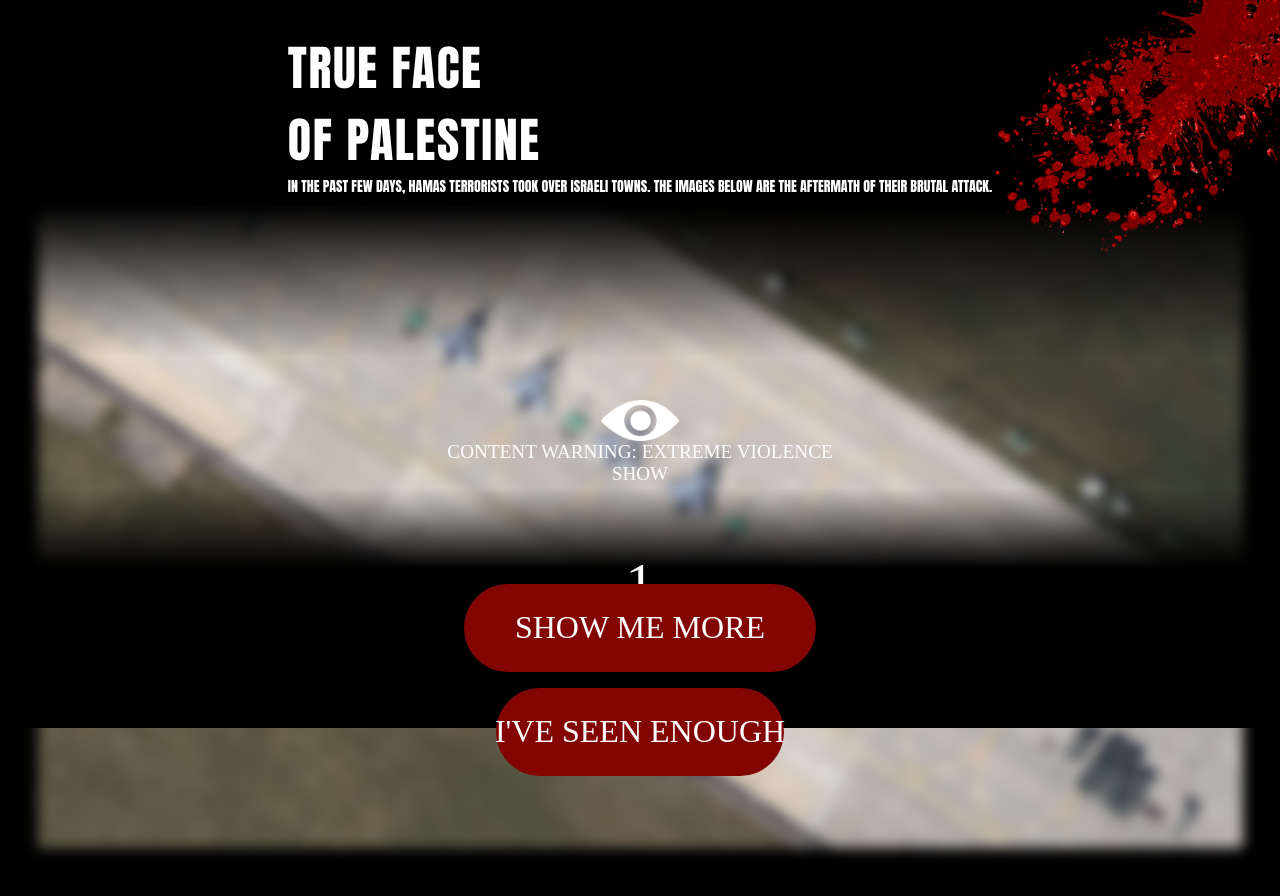
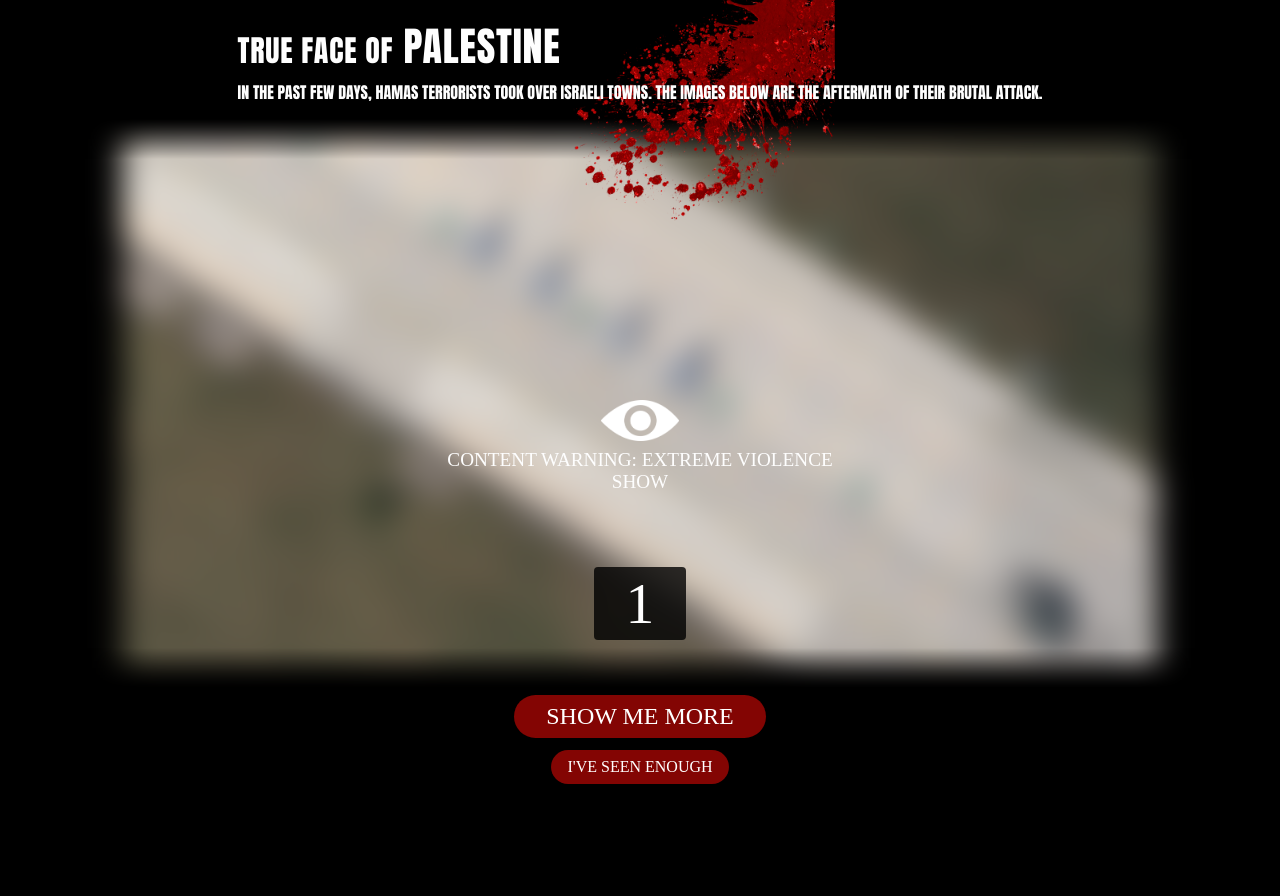
Before and after one commit to The-October-Team/7th-of-october, a React (Create React App) app: page / in a window 1280 px wide. Shown: the top 896 px of the page. After the commit the page ends 800 px from the top, so only its background shows below. Built offline with nearby package versions, Linux system fonts and the light colour scheme; a web font is replaced by a local one.

Commit message:
Changed the layout of the homepage

```diff
--- a/src/App.tsx
+++ b/src/App.tsx
@@ -10,7 +10,7 @@ function MainContent({
     eventIndex,
     contentWarning,
     setEventIndex,
-    setContentWarning
+    setContentWarning,
 }: {
     eventIndex: number;
     contentWarning: boolean;
@@ -19,26 +19,36 @@ function MainContent({
 }) {
     return (
         <div id="page-container">
-            <img src="../images/blood-2.png" id="blood-img-2" alt="blood" />
             <section id="title-container">
-                <p id="main-title">TRUE FACE <br /> OF PALESTINE </p>
-                <p id="main-subtitle">IN THE PAST FEW DAYS, HAMAS TERRORISTS TOOK OVER ISRAELI TOWNS. THE IMAGES BELOW ARE THE AFTERMATH OF THEIR BRUTAL ATTACK.</p>
+                <p id="main-title">
+                    <span>true face of</span> palestine
+                </p>
+                <p id="main-subtitle">
+                    IN THE PAST FEW DAYS, HAMAS TERRORISTS TOOK OVER ISRAELI
+                    TOWNS. THE IMAGES BELOW ARE THE AFTERMATH OF THEIR BRUTAL
+                    ATTACK.
+                </p>
             </section>
             <main id="graphic-container">
-                {contentWarning &&
-                    <div id="blur" />}
-                {contentWarning &&
+                {contentWarning && (
+                    <>
+                        <div id="blur" />
                         <div id="warning-containter">
                             <img id="eye" src="../images/eye.png" />
                             <p
                                 id="content-warning"
-                            onClick={disableWarning(contentWarning, setContentWarning)}
+                                onClick={disableWarning(
+                                    contentWarning,
+                                    setContentWarning
+                                )}
                             >
                                 CONTENT WARNING: EXTREME VIOLENCE
                                 <br />
                                 SHOW
                             </p>
-                    </div>}
+                        </div>
+                    </>
+                )}
                 <div id="fade-top" />
                 <img
                     src={eventsData[eventIndex].path}
@@ -47,9 +57,7 @@ function MainContent({
                 />
                 <div id="fade-bottom" />
             </main>
-            <p id="graphic-detail">
-                {eventsData[eventIndex].details}
-            </p>
+            <p id="graphic-detail">{eventsData[eventIndex].details}</p>
             <div className="btn-container">
                 <button
                     onClick={incIndex(eventIndex, setEventIndex)}
@@ -57,30 +65,31 @@ function MainContent({
                 >
                     SHOW ME MORE
                 </button>
-                <button
-                    id="btn-ive-seen-enough"
-                >
-                    I&apos;VE SEEN ENOUGH
-                </button>
+                <button id="btn-ive-seen-enough">I&apos;VE SEEN ENOUGH</button>
             </div>
         </div>
     );
 }
 
-
 function incIndex(eventIndex: number, setEventIndex: SetEventIndex) {
     return () => {
         const step = Math.ceil(Math.random() * MEAN_STEP * 2);
-        if (eventIndex + step >= eventsData.length){
+        if (eventIndex + step >= eventsData.length) {
             let i = 0;
-            for (i = eventsData.length-2 ; i >= 0 ; --i){
-                if (eventsData[i].level != eventsData[eventsData.length-1].level){
+            for (i = eventsData.length - 2; i >= 0; --i) {
+                if (
+                    eventsData[i].level !=
+                    eventsData[eventsData.length - 1].level
+                ) {
                     break;
                 }
             }
-            if (i == eventIndex){
-                if (i+1 < eventsData.length) { ++i; }
-                else if (i > 0) { --i; }
+            if (i == eventIndex) {
+                if (i + 1 < eventsData.length) {
+                    ++i;
+                } else if (i > 0) {
+                    --i;
+                }
             }
             setEventIndex(i);
             return;
@@ -89,7 +98,10 @@ function incIndex(eventIndex: number, setEventIndex: SetEventIndex) {
     };
 }
 
-function disableWarning(contentWarning: boolean, setContentWarning: SetContentWarning) {
+function disableWarning(
+    contentWarning: boolean,
+    setContentWarning: SetContentWarning
+) {
     return () => {
         setContentWarning(false);
     };
@@ -101,7 +113,12 @@ const Homepage = () => {
 
     return (
         <>
-            <MainContent eventIndex={eventIndex} contentWarning={contentWarning} setContentWarning={setContentWarning} setEventIndex={setEventIndex}></MainContent>
+            <MainContent
+                eventIndex={eventIndex}
+                contentWarning={contentWarning}
+                setContentWarning={setContentWarning}
+                setEventIndex={setEventIndex}
+            ></MainContent>
         </>
     );
 };
--- a/src/styles.css
+++ b/src/styles.css
@@ -21,26 +21,25 @@ body {
     background-color: var(--primary);
 }
 
-/* Top text */
-#page-container {
-    display: flex;
-    flex-direction: column;
-    flex-grow: 1;
-    justify-content: space-around;
-    align-items: center;
-    max-width: 100%;
-    max-height: 100%;
-    margin: auto;
-    z-index: 0;
+#root {
+    overflow: hidden;
+}
+
+/* blood */
+#page-container::after {
+    content: url("../public/images/blood-2.png");
+    position: absolute;
+    transform: scaley(-1) scale(0.4) translate(24%, 80%);
+    z-index: 3;
 }
 
 #title-container {
     display: flex;
     flex-direction: column;
-    align-items: left;
     text-align: left;
     color: var(--text);
-    padding: 2rem 2rem 0;
+    padding: 1rem;
+    gap: 0.25rem;
     z-index: 4;
 }
 
@@ -50,37 +49,36 @@ body {
 }
 
 #main-title {
-    font-size: 3rem;
-    letter-spacing: 0.1rem;
     font-family: Impact;
-    font-size: 3rem;
+    text-transform: uppercase;
+    font-size: 2.5rem;
+    letter-spacing: 0.05rem;
+    z-index: 99;
+}
+
+#main-title > span {
+    font-size: 0.75em;
 }
 
 #main-subtitle {
     font-family: Impact;
-    font-size: 0.875rem;
-    border-radius: 0.75rem;
+    font-size: 1rem;
 }
 
-/* graphic */
-#graphic-container {
+/* Top text */
+#page-container {
     display: flex;
     flex-direction: column;
     align-items: center;
-    justify-content: space-between;
-    min-width: 15rem;
-    width: 100%;
-    aspect-ratio: 1/1;
-    overflow: hidden;
-    margin-left: auto;
-    margin-right: auto;
-    color: var(--text);
-    border-radius: 0.75rem;
+    height: 100vh;
+    width: 100vw;;
+    max-width: 100%;
+    max-height: 100%;
 }
 
 #fade-top {
     position: absolute;
-    background: linear-gradient(to bottom, black 1%, rgba(0, 0, 0, 0) 20%);
+    background: linear-gradient(to bottom, black 15%, rgba(0, 0, 0, 0) 20%);
     z-index: 2;
     height: 100%;
     width: 100%;
@@ -88,33 +86,45 @@ body {
 
 #fade-bottom {
     position: absolute;
-    background: linear-gradient(to top, black 20%, rgba(0, 0, 0, 0) 30%);
+    background: linear-gradient(to top, rgb(0, 0, 0) 5%, rgba(0, 0, 0, 0) 10%);
     bottom: 9%;
     z-index: 2;
     height: 100%;
     width: 100%;
 }
 
+/* graphic */
+#graphic-container {
+    display: flex;
+    justify-content: center;
+    align-items: center;
+    width: 100%;
+    height: 100%;
+    overflow: hidden;
+}
+
+
 #graphic {
-    position: absolute;
     max-width: 100%;
-    max-height: 90%;
-    margin-block: auto;
+    max-height: 100%;
     z-index: 1;
     /*box-shadow: 0 0 0.5rem rgba(255,255,255, 0.25);*/
 }
 
 #graphic-detail {
     position: absolute;
-    bottom: 23%;
+    bottom: 20%;
     width: fit-content;
+    max-width: 60%;
     text-align: center;
     font-family: "Bahnschrift Condensed";
     color: var(--text);
     font-size: 4.5vw;
-    margin-block: auto 0 0;
-    width: 85%;
+    margin-block: auto;
     z-index: 3;
+    background-color: rgba(0,0,0,.8);
+    padding: 0.25rem 2rem;
+    border-radius: 0.25rem;;
 }
 
 #blur {
@@ -122,14 +132,18 @@ body {
     width: 100%;
     height: 100%;
     z-index: 2;
-    backdrop-filter: blur(0.4rem);
+    backdrop-filter: blur(1rem);
 
 }
 
 #warning-containter {
+    display: flex;
+    flex-direction: column;
+    gap: 0.5rem;
     z-index: 4;
     position: absolute;
     top: 50%;
+    color: var(--text);
 }
 
 #eye {
@@ -147,44 +161,41 @@ body {
 
 /* Buttons */
 .btn-container {
-    position: absolute;
     display: flex;
-    gap: 1rem;
+    flex-direction: column;
     align-items: center;
-    justify-content: space-between;
-    margin: auto;
-    z-index: 4;
-    flex-direction: column;
-    bottom: 3%;
+    justify-content: space-around;
+    width: 100%;
+    gap: 0.75rem;
+    padding-block: 1rem;
+    z-index: 99;
 }
 
 .btn-container > * {
-    padding: 2vw 6vw;
+    display: flex;
+    justify-content: space-around;
+    align-items: center;
+    padding: 0.75rem 2rem;
     border-radius: 100vw;
     border: 0;
     width: fit-content;
     text-align: center;
     font-family: 'Lato', sans-serif;
     color: white;
-    font-size: 4vw;
-    white-space: nowrap;
-    display: flex;
-    justify-content: center;
-    align-items: center;
+    font-size: 1rem;
 }
 
 #btn-ive-seen-enough {
     background-color: #830503;
     font-family: "Bahnschrift Condensed";
-    font-size: 2rem;
-    width: 18rem;
+    padding: 0.5rem 1rem;
 }
 
 #btn-show-me-more {
     background-color: #830503;
     font-family: "Bahnschrift Condensed";
-    font-size: 2rem;
-    width: 22rem;
+    font-size: 1.5rem;
+    line-height: 1.2rem;
 }
 
 /* nsfw */
@@ -267,15 +278,6 @@ body {
     z-index: 4;
 }
 
-#blood-img-2 {
-    position: absolute;
-    transform: rotate(180deg) scaleX(-1);
-    width: 18rem;
-    top: 0rem;
-    right: 0rem;
-    z-index: 3;
-}
-
 @media only screen and (min-width: 768px) {
 
     /* For desktop: */
```
Lines whose indentation alone changed are shown as unchanged.
